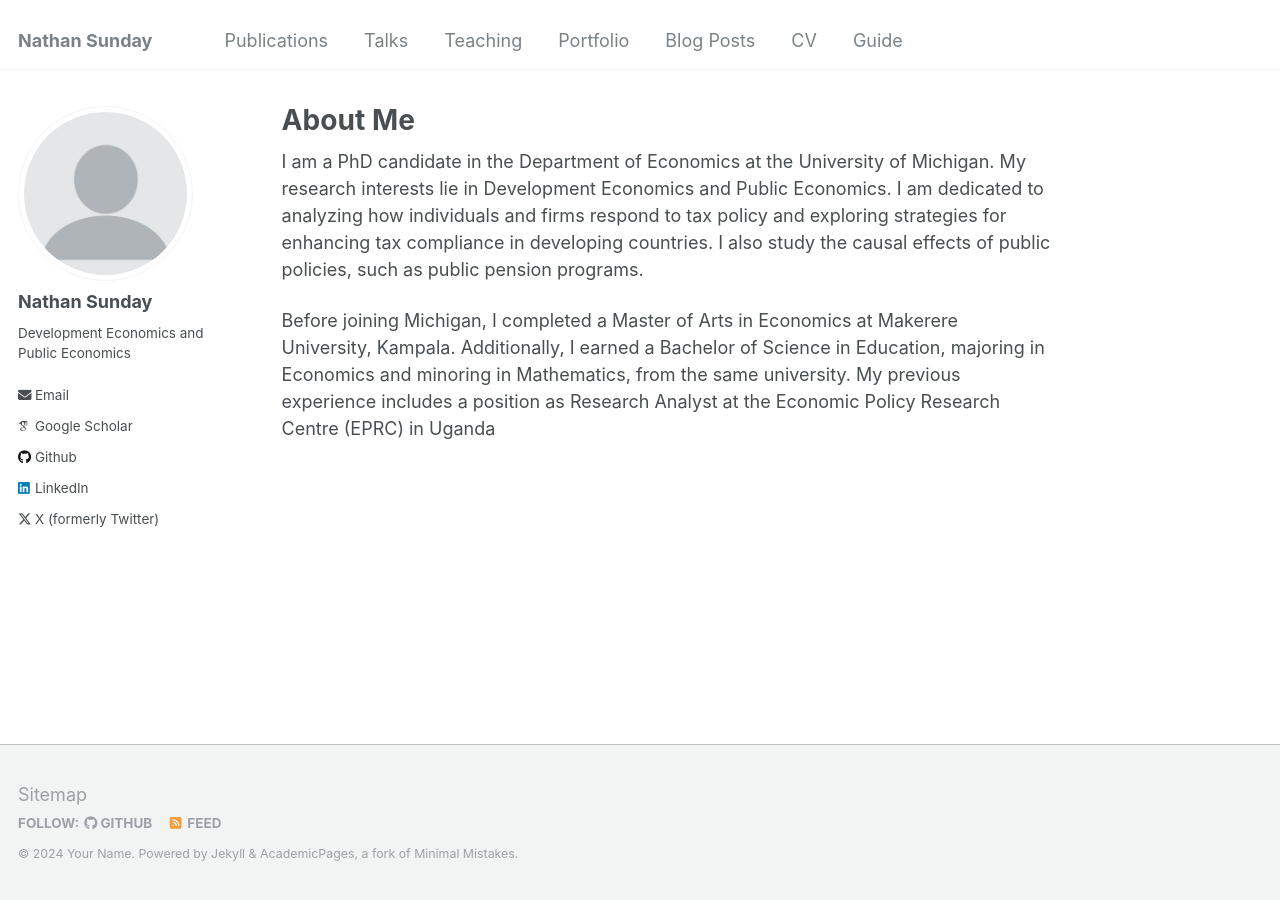
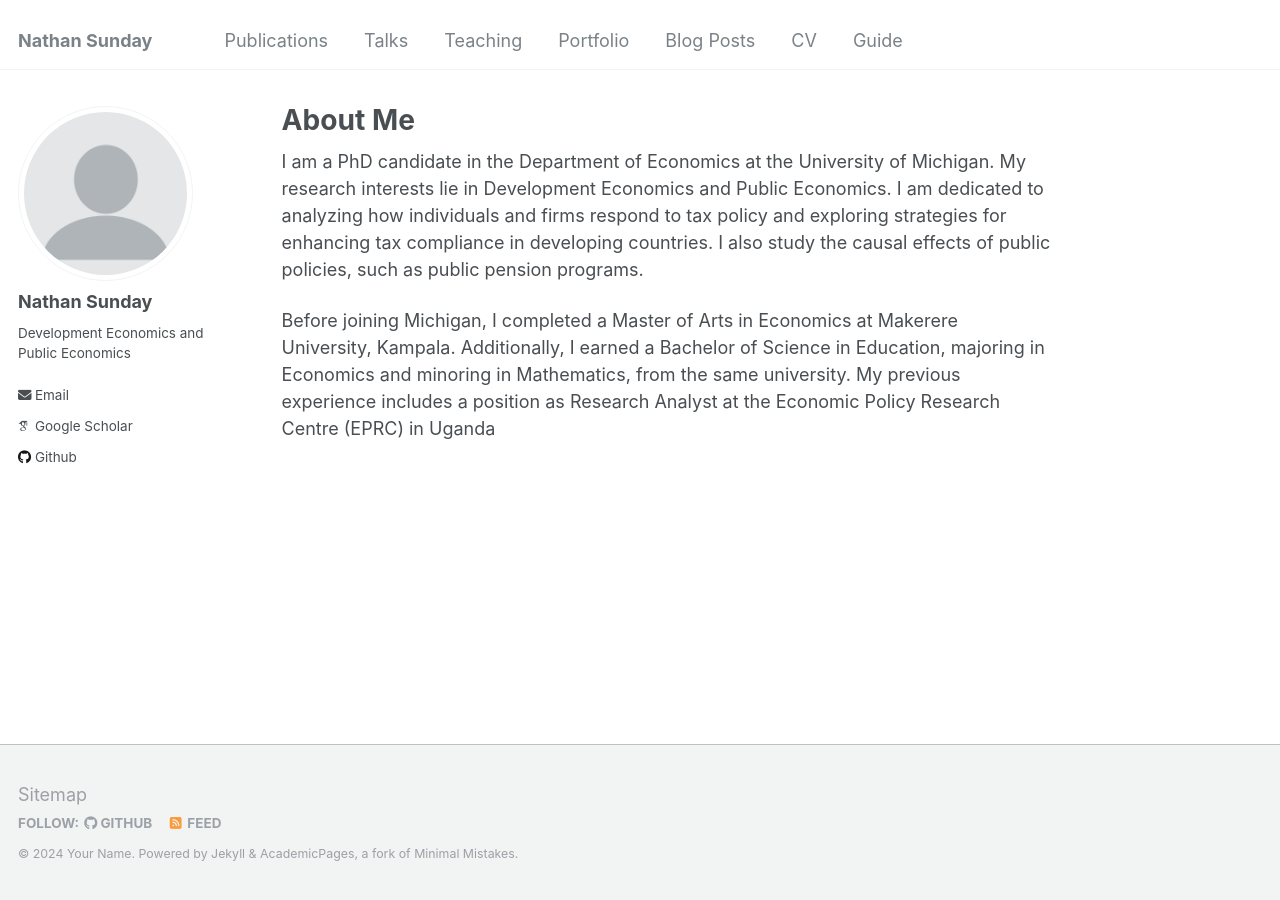
Before and after one commit to LizzyChikapa/nathan, a Jekyll site: the page built from _pages/about.md, in a window 1280 px wide. Built offline with Jekyll 4.4.1, drawn with Linux system fonts in a browser that asks for light colours; some web fonts are replaced; part of the change alters nothing that is shown.

Commit message:
Update _config.yml

```diff
--- a/_config.yml
+++ b/_config.yml
@@ -58,7 +58,7 @@ author:
   keybase          : # Username
   instagram        : # Username
   lastfm           : # Username
-  linkedin         :  nathansunday
+  linkedin         : # Username
   mastodon         : # URL
   medium           : # URL
   pinterest        : # Username
@@ -66,7 +66,7 @@ author:
   steam            : # Username
   telegram         : # URL
   tumblr           : # Username
-  twitter          : nathansunday
+  twitter          : # Username for X / Twitter
   vine             : # Username
   weibo            : # Username
   wikipedia        : # Username
```
